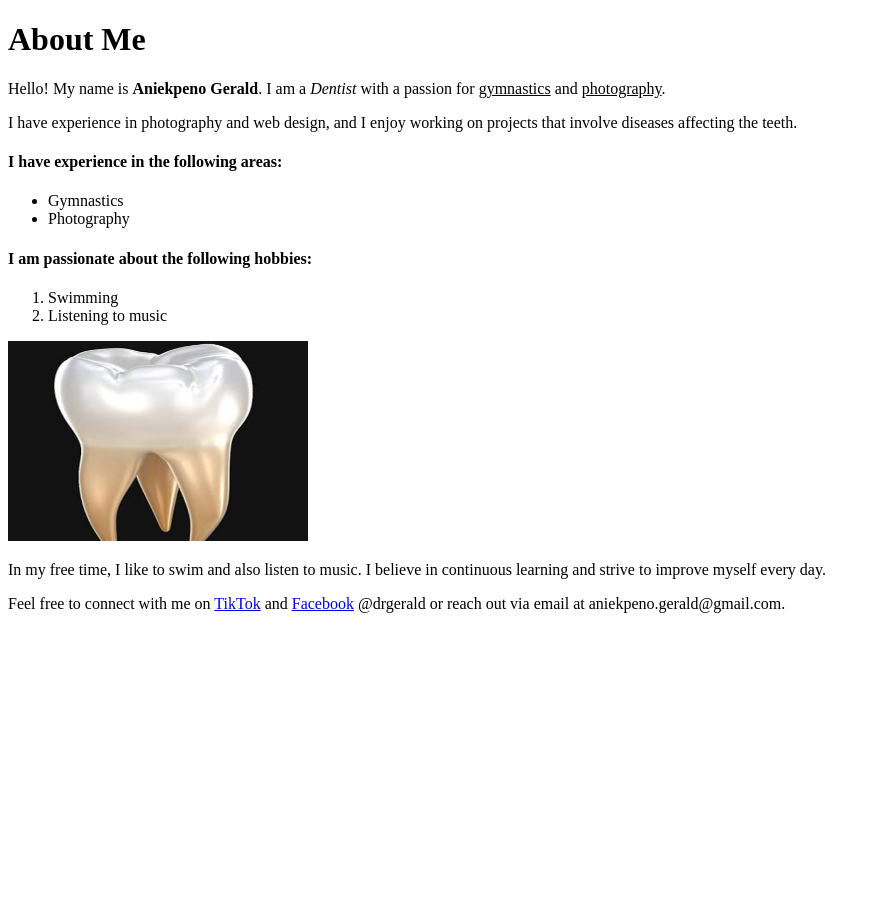
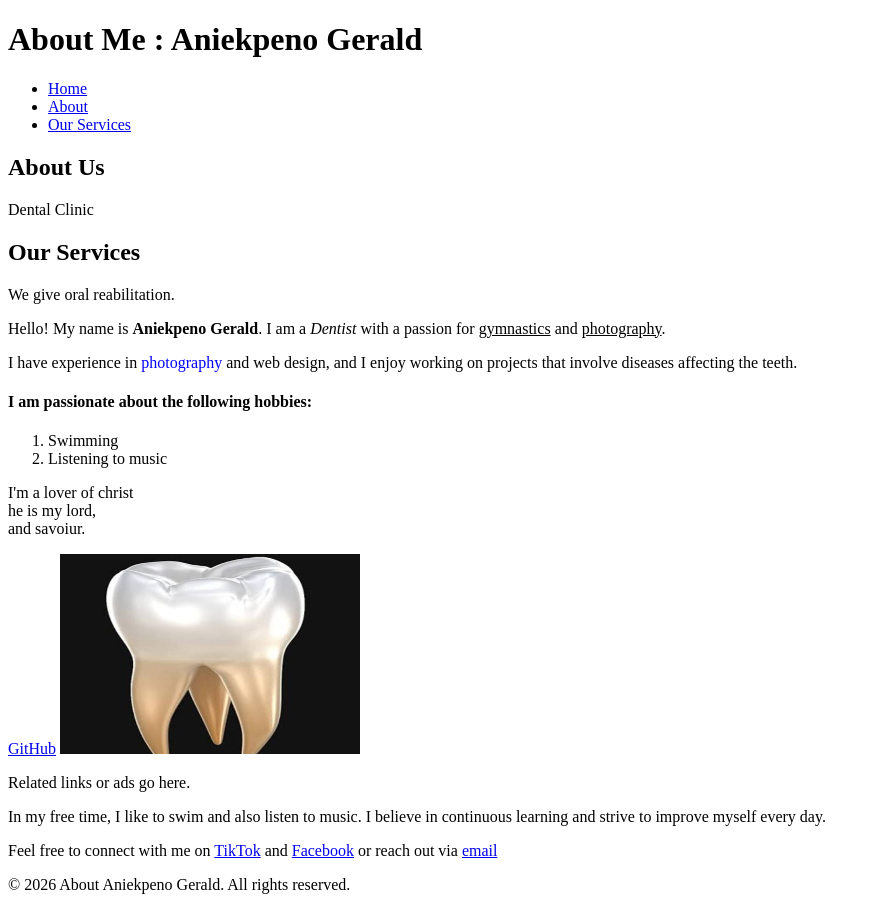
Before and after one commit to Anikellz/week--1-html-assignment, a plain HTML site: page index.html in a window 1280 px wide. Shown: the whole page, without its empty margins (0-880 px from the left). Before the commit the page ends 800 px from the top, so only its background shows below. Drawn offline with Linux system fonts and the light colour scheme.

Commit message:
final commit

```diff
--- a/index.html
+++ b/index.html
@@ -6,24 +6,49 @@
     <title>About Me</title>
 </head>
 <body>
-    <h1>About Me</h1>
-    <p>Hello! My name is <strong>Aniekpeno Gerald</strong>. I am a <em>Dentist</em> with a passion for <u>gymnastics</u> and <u>photography</u>.</p>
-    <p>I have experience in photography and web design, and I enjoy working on projects that involve diseases affecting the teeth.</p>
-    <h4>I have experience in the following areas:</h4>
-    <!-- these are my other areas of interest -->
-    <ul>
-        <li>Gymnastics</li>
-        <li>Photography</li>
-    </ul>
+    <header>
+    <h1>About Me : Aniekpeno Gerald</h1>
+    <nav>
+      <ul>
+        <li><a href="#home">Home</a></li>
+        <li><a href="#about">About</a></li>
+        <li><a href="#services">Our Services</a></li>
+      </ul>
+    </nav>
+  </header>
+  <main>
+    <section id="about">
+      <h2>About Us</h2>
+      <p>Dental Clinic</p>
+    </section>
+
+    <section id="services">
+      <h2>Our Services</h2>
+              <p>We give oral reabilitation.</p>
+    </section>
+   <div>
+  <p>Hello! My name is <strong>Aniekpeno Gerald</strong>. I am a <em>Dentist</em> with a passion for <u>gymnastics</u> and <u>photography</u>.</p>
+    <p>I have experience in <span style="color: blue">photography</span> and web design, and I enjoy working on projects that involve diseases affecting the teeth.</p>
     <h4>I am passionate about the following hobbies:</h4>
         <!--  am passionate about the following hobbies -->
-
     <ol>
         <li>Swimming</li>
         <li>Listening to music</li>
     </ol>
+    <p>I'm a lover of christ<br>he is my lord,<br> and savoiur.</p>
+    <!-- here is my github link -->
+
+     <a href="https://github.com/Anikellz/jerald" target="_blank">GitHub</a>
     <img src="images/molarteeth.jpeg" alt="molar teeth" width="300" height="200">
+      <aside>
+      <p>Related links or ads go here.</p>
+    </aside>
     <p>In my free time, I like to swim and also listen to music. I believe in continuous learning and strive to improve myself every day.</p>
-    <p>Feel free to connect with me on <a href="https://www.tiktok.com/@drgerald" target="_blank">TikTok</a> and <a href="https://www.facebook.com/drgerald" target="_blank">Facebook</a> @drgerald or reach out via email at aniekpeno.gerald@gmail.com.</p>
-</body>
+    <p>Feel free to connect with me on <a href="https://www.tiktok.com/@drgerald" target="_blank">TikTok</a> and <a href="https://www.facebook.com/drgerald" target="_blank">Facebook</a> or reach out via <a href="aniekpeno.gerald@gmail.com">email</a></p>
+  </div>
+    <footer>
+    <p>&copy; 2026 About Aniekpeno Gerald. All rights reserved.</p>
+  </footer>
+  </main>
+  </body>
 </html>
```
